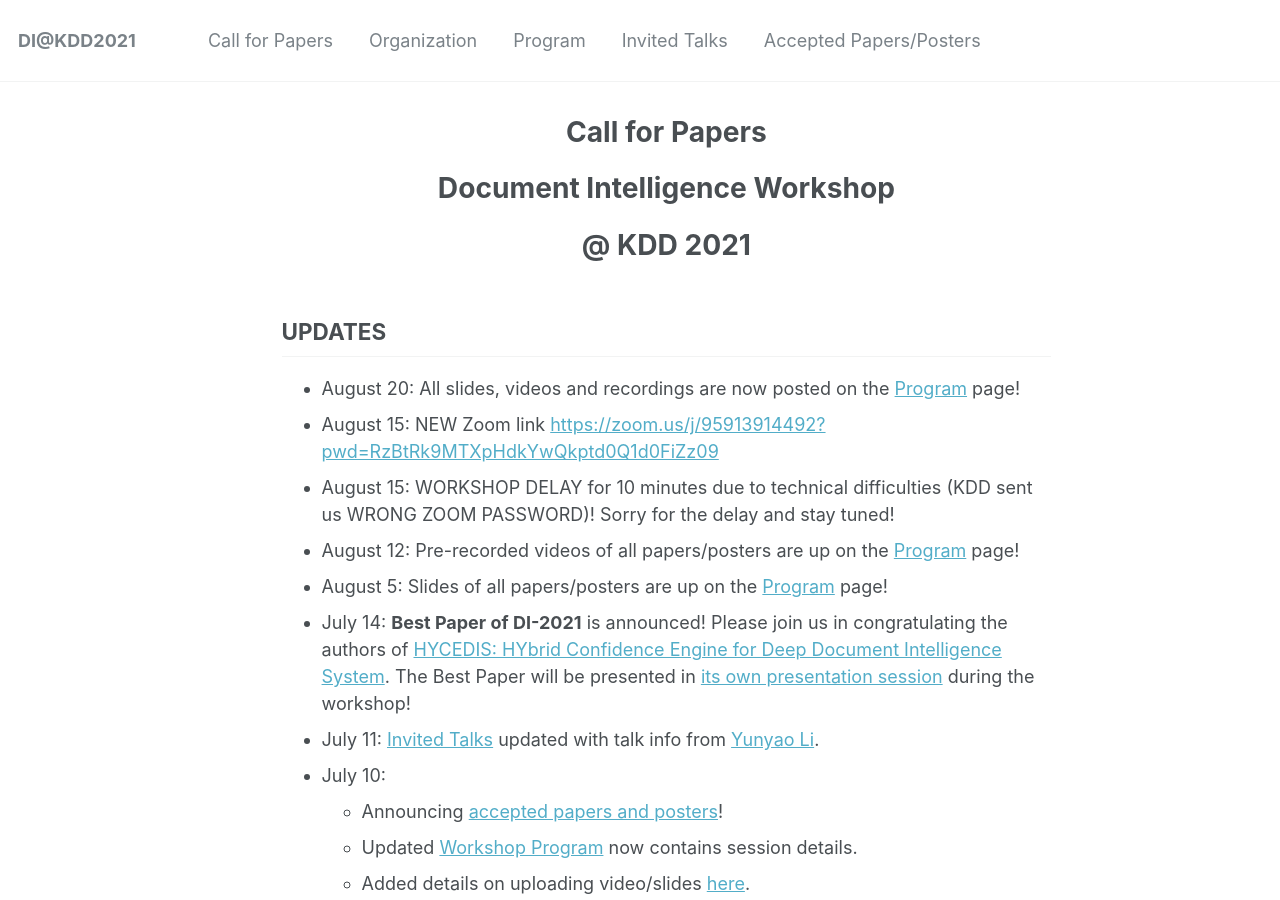
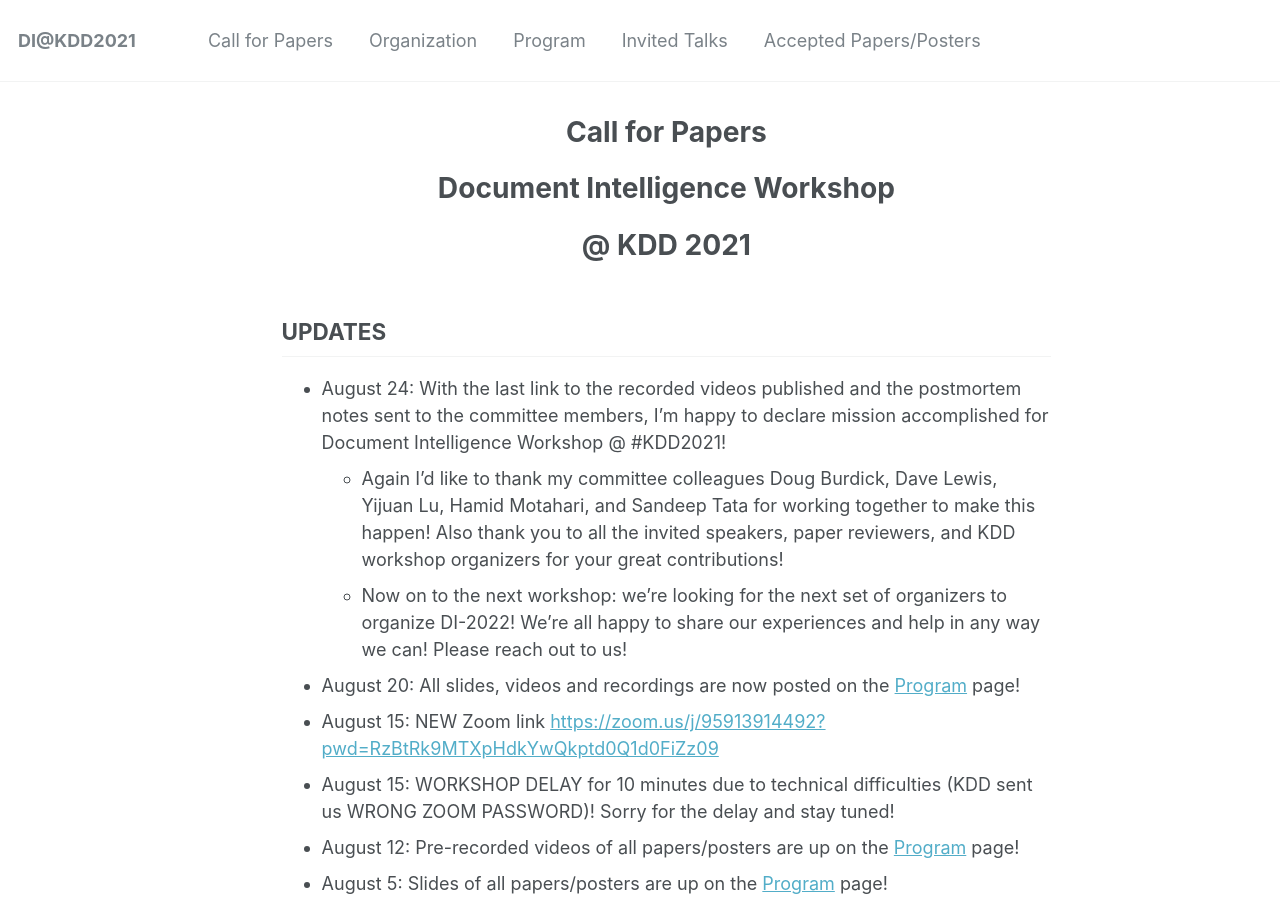
Before and after one commit to document-intelligence/DI-2022, a Jekyll site: the page built from _pages/cfp.md, in a window 1280 px wide and 900 px high. Built offline with Jekyll 4.4.1, drawn with Linux system fonts in a browser that asks for light colours.

Commit message:
Update cfp.md

```diff
--- a/_pages/cfp.md
+++ b/_pages/cfp.md
@@ -11,6 +11,9 @@ redirect_from:
 
 ## UPDATES
 
+- August 24: With the last link to the recorded videos published and the postmortem notes sent to the committee members, I'm happy to declare mission accomplished for Document Intelligence Workshop @ #KDD2021!
+  - Again I'd like to thank my committee colleagues Doug Burdick, Dave Lewis, Yijuan Lu, Hamid Motahari, and Sandeep Tata for working together to make this happen! Also thank you to all the invited speakers, paper reviewers, and KDD workshop organizers for your great contributions!
+  - Now on to the next workshop: we're looking for the next set of organizers to organize DI-2022! We're all happy to share our experiences and help in any way we can! Please reach out to us!
 - August 20: All slides, videos and recordings are now posted on the [Program](https://document-intelligence.github.io/DI-2021/program/) page!
 - August 15: NEW Zoom link [https://zoom.us/j/95913914492?pwd=RzBtRk9MTXpHdkYwQkptd0Q1d0FiZz09](https://zoom.us/j/95913914492?pwd=RzBtRk9MTXpHdkYwQkptd0Q1d0FiZz09)
 - August 15: WORKSHOP DELAY for 10 minutes due to technical difficulties (KDD sent us WRONG ZOOM PASSWORD)! Sorry for the delay and stay tuned!
```
